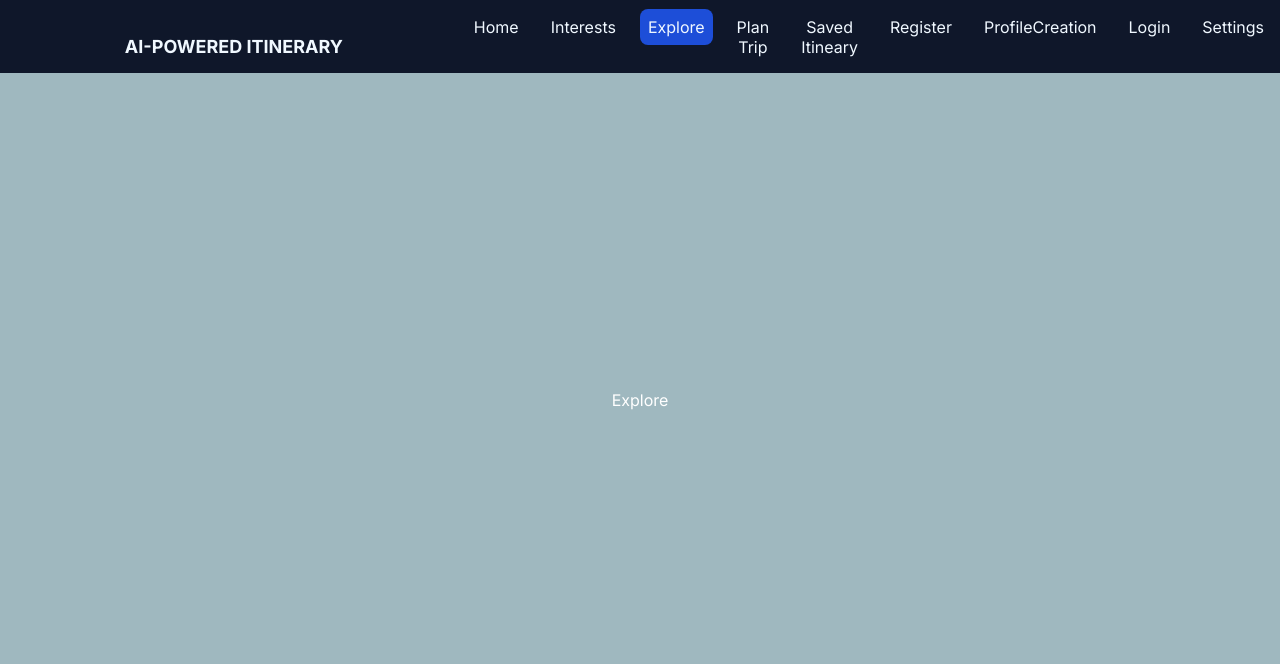
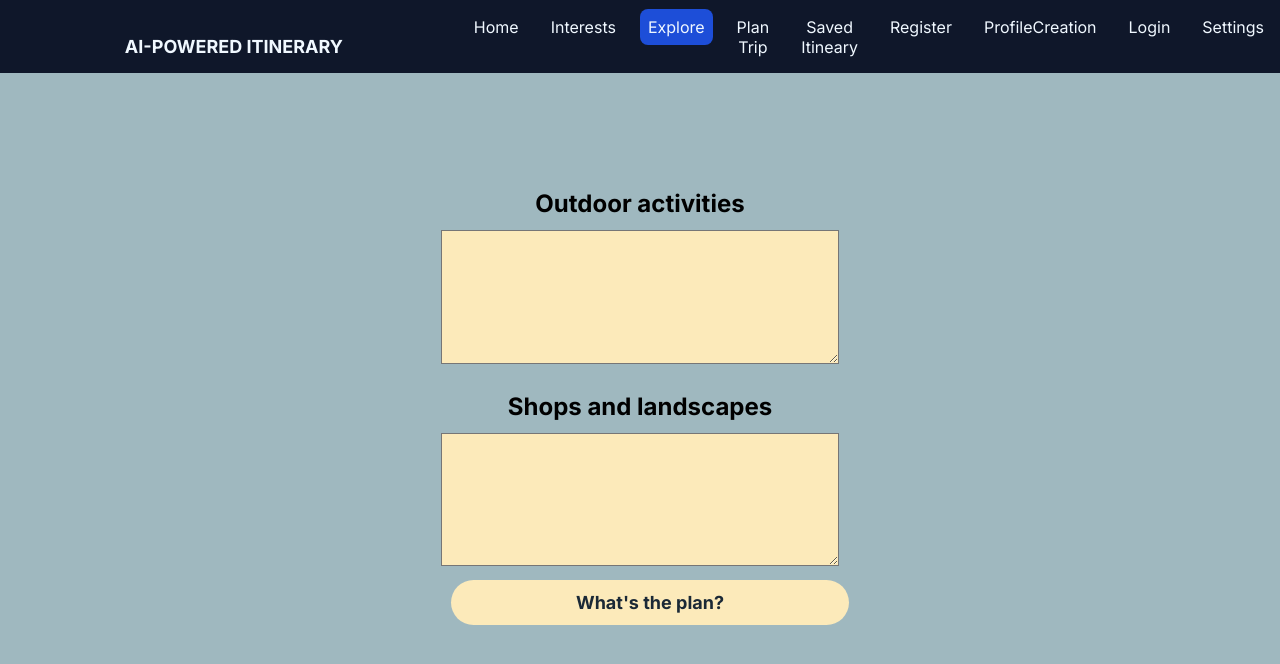
Before and after one commit to AI-Powered-Itinerary-Planner/AI-Powered-Itinerary, a React (Vite) app in the folder frontend/: page /explore in a window 1280 px wide. Shown: the top 664 px of the page. Built offline with nearby package versions, Linux system fonts and the light colour scheme.

Commit message:
Explore Page Interface

```diff
--- /dev/null
+++ b/frontend/src/pages/Explore.css
@@ -0,0 +1,16 @@
+@import url('https://fonts.googleapis.com/css2?family=Inter:wght@400;600;700&display=swap');
+
+textarea {
+    width: 100%;
+    height: 10em;
+    padding: 1em;
+    background-color: #FCEABA;
+    font-family: 'Inter', sans-serif;
+}
+
+h4 {
+    color: #000;
+    font-size: 1.5em;
+    margin-bottom: 0.5em;
+    margin-top: 1em;
+}
--- a/frontend/src/pages/Explore.jsx
+++ b/frontend/src/pages/Explore.jsx
@@ -1,9 +1,17 @@
 import React from 'react'
+import "./Explore.css";
+import { useNavigate } from 'react-router-dom';
 
 const Explore = () => {
+  const navigate = useNavigate();
+
   return (
     <div>
-      Explore
+      <h4>Outdoor activities</h4>
+      <textarea></textarea>
+      <h4>Shops and landscapes</h4>
+      <textarea></textarea>
+      <button onClick={() => navigate('/plantrip')}>What's the plan?</button>
     </div>
   )
 }
```
